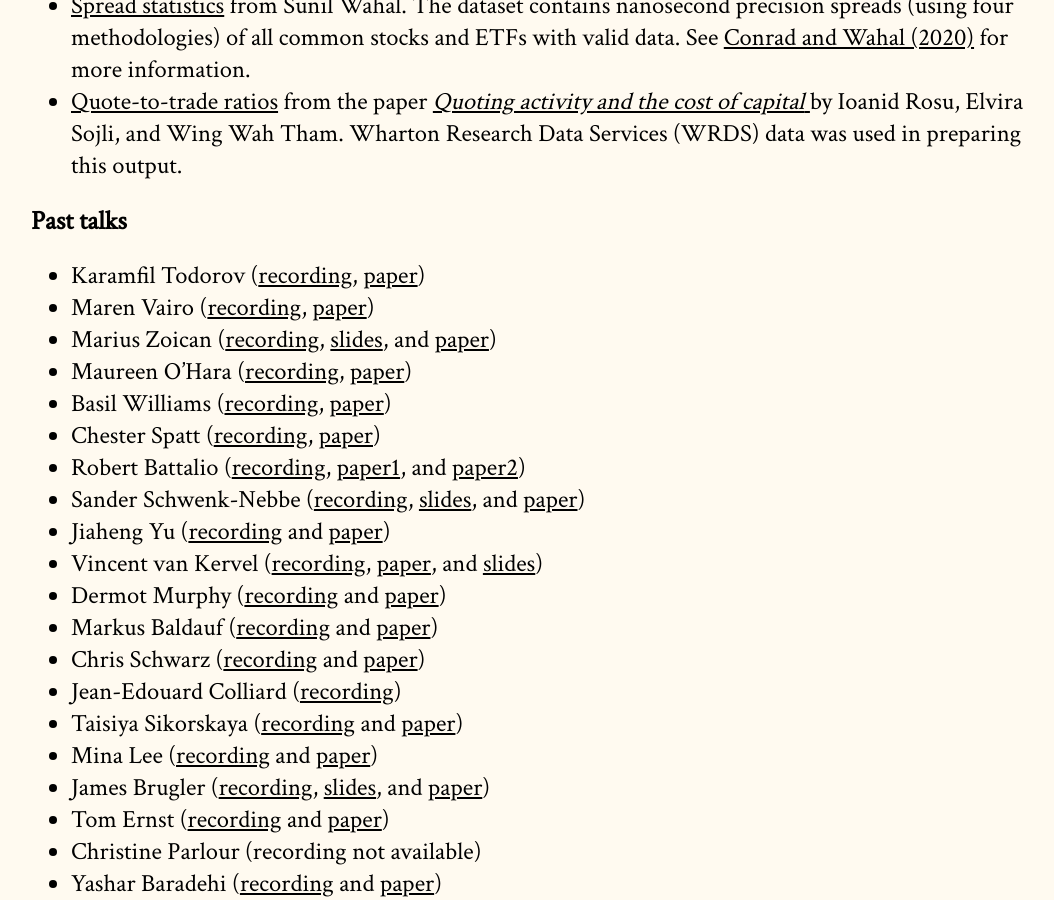
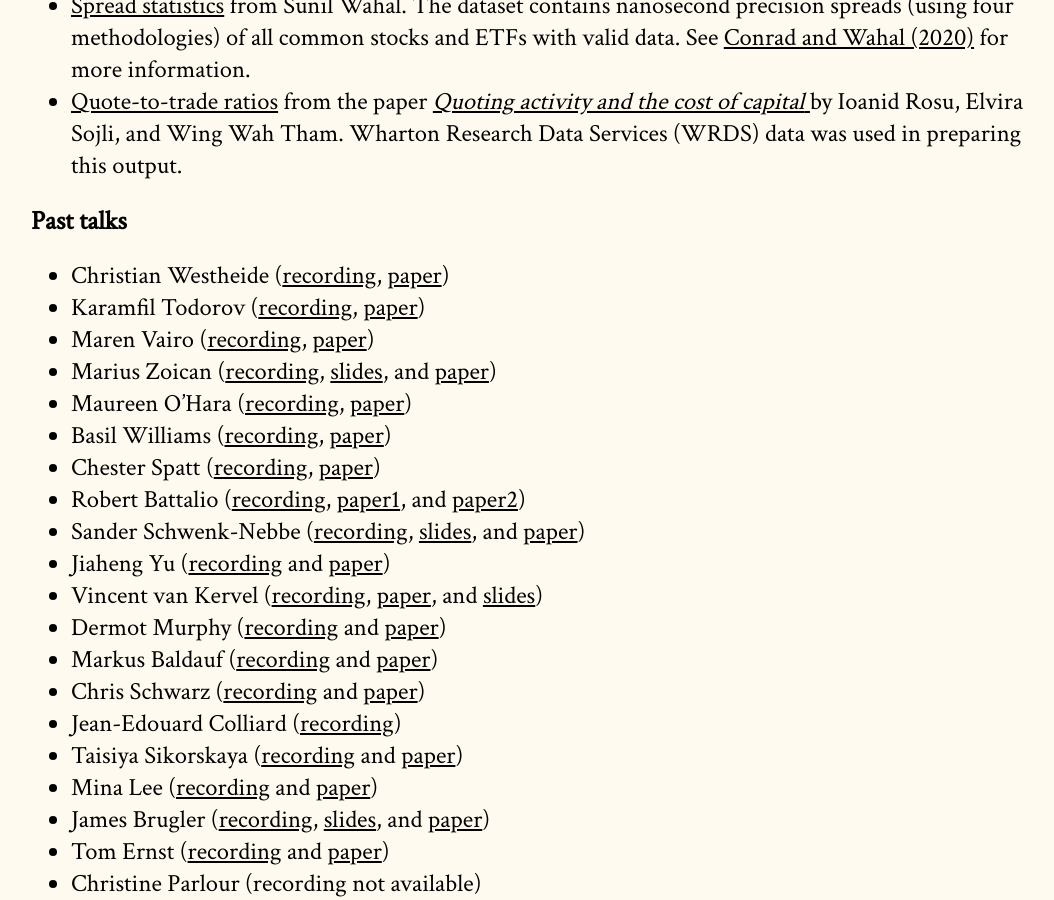
Before and after one commit to cpfiffer/microstructure.exchange, a Jekyll site: the page built from index.md, in a window 1280 px wide and 900 px high, scrolled down 2348 px. Shown: the whole window, without its empty margins (97-1151 px from the left). Built offline with Jekyll 4.4.1, drawn with Linux system fonts in a browser that asks for light colours; some web fonts are replaced.

Commit message:
Update index.md

```diff
--- a/index.md
+++ b/index.md
@@ -59,6 +59,7 @@ The Microstructure Exchange will host resources, tools, and data for microstruct
 - [Quote-to-trade ratios](https://drive.google.com/file/d/1H8wMvA_59-N5Y_xiDPGTbpBsX5BFwOIV/view) from the paper [_Quoting activity and the cost of capital_ ](https://papers.ssrn.com/sol3/papers.cfm?abstract_id=3005928) by Ioanid Rosu, Elvira Sojli, and Wing Wah Tham. Wharton Research Data Services (WRDS) data was used in preparing this output.
 
 ## Past talks
+- Christian Westheide ([recording](https://youtu.be/9QgL7unAlN8), [paper](https://papers.ssrn.com/sol3/papers.cfm?abstract_id=4289346))
 - Karamfil Todorov ([recording](https://youtu.be/S8WG_TC4XU8), [paper](https://papers.ssrn.com/sol3/papers.cfm?abstract_id=4301416))
 - Maren Vairo ([recording](https://youtu.be/3n5Dk61p9uI), [paper](https://microstructure.exchange/papers/Transparency_OTC.pdf))
 - Marius Zoican ([recording](https://youtu.be/INz3K0PiYDs), [slides](slides/slides_uniswap_v3-1.pdf), and [paper](https://papers.ssrn.com/sol3/papers.cfm?abstract_id=4267429))
```
